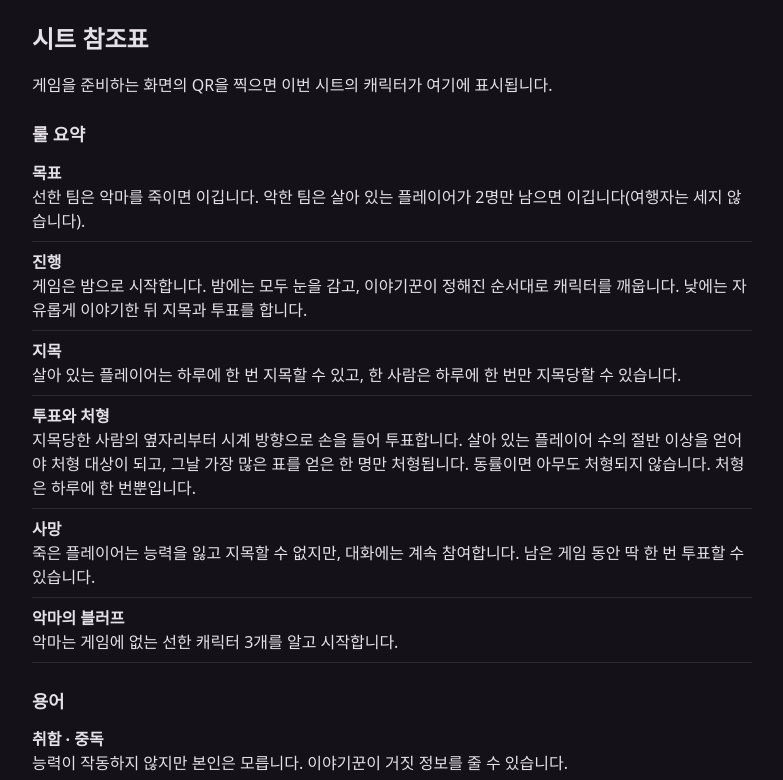
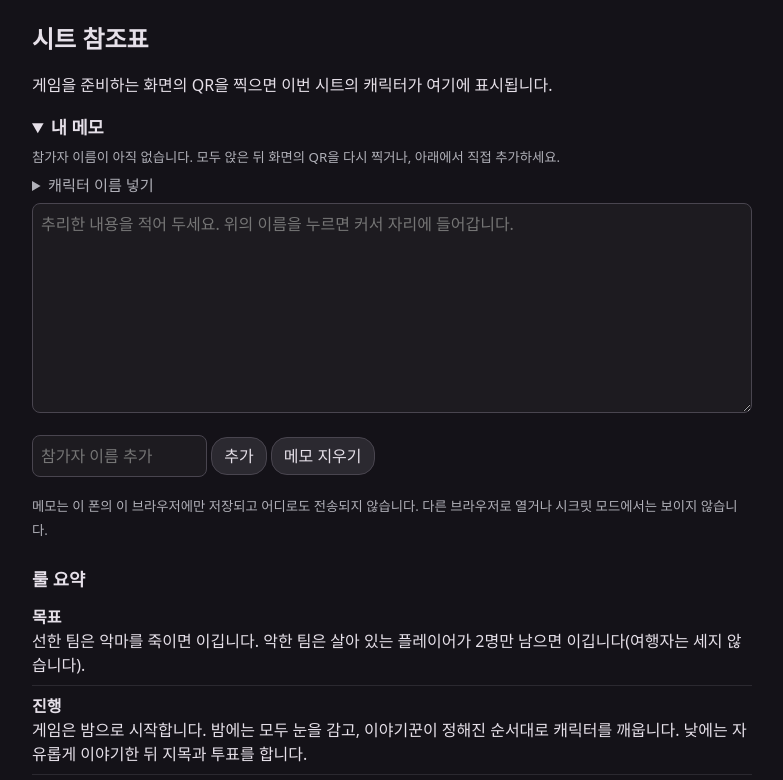
Before and after one commit to 8eatles/botc-sheet, a plain HTML site: page index.html in a window 1280 px wide. Shown: the top 780 px of the page, without its empty margins (248-1031 px from the left). Drawn offline with Linux system fonts and the light colour scheme.

Commit message:
Memo kept in the browser, with player and character name buttons
Co-Authored-By: Claude Fable 5.2 <noreply@anthropic.com>

```diff
--- a/index.html
+++ b/index.html
@@ -9,11 +9,21 @@ body{margin:0;background:#141218;color:#e6e0e9;font-family:system-ui,sans-serif;
 h1{font-size:1.5em;margin:.2em 0} h2{font-size:1.1em;margin:1.4em 0 .3em}
 .r{display:flex;gap:12px;padding:8px 0;border-bottom:1px solid #2b2930} .r img{width:56px;height:56px;flex:none}
 small{color:#b0b0b8}
+summary{font-size:1.1em;font-weight:bold;margin:1em 0 .4em;cursor:pointer} summary.sub{font-size:.95em;font-weight:normal;color:#b0b0b8;margin:.4em 0}
+.chips{display:flex;flex-wrap:wrap;gap:6px;margin:.4em 0} button{font:inherit;color:#e6e0e9;background:#2b2930;border:1px solid #49454f;border-radius:16px;padding:6px 12px}
+textarea,input{font:inherit;color:#e6e0e9;background:#1d1b20;border:1px solid #49454f;border-radius:8px;padding:8px;box-sizing:border-box} textarea{width:100%}
 .scroll{overflow-x:auto} table{border-collapse:collapse;font-variant-numeric:tabular-nums} td,th{padding:4px 10px;border-bottom:1px solid #2b2930;text-align:center}
 </style>
 </head>
 <body>
 <div id="app">불러오는 중…</div>
+<details id="memo"><summary>내 메모</summary>
+<div class="chips" id="names"></div>
+<details><summary class="sub">캐릭터 이름 넣기</summary><div class="chips" id="chars"></div></details>
+<textarea id="note" rows="8" placeholder="추리한 내용을 적어 두세요. 위의 이름을 누르면 커서 자리에 들어갑니다."></textarea>
+<p><input id="add" placeholder="참가자 이름 추가" size="12"> <button id="addb">추가</button> <button id="clear">메모 지우기</button></p>
+<small>메모는 이 폰의 이 브라우저에만 저장되고 어디로도 전송되지 않습니다. 다른 브라우저로 열거나 시크릿 모드에서는 보이지 않습니다.</small>
+</details>
 <h2 id="rules">룰 요약</h2>
 <div class="r"><div><b>목표</b><br>선한 팀은 악마를 죽이면 이깁니다. 악한 팀은 살아 있는 플레이어가 2명만 남으면 이깁니다(여행자는 세지 않습니다).</div></div>
 <div class="r"><div><b>진행</b><br>게임은 밤으로 시작합니다. 밤에는 모두 눈을 감고, 이야기꾼이 정해진 순서대로 캐릭터를 깨웁니다. 낮에는 자유롭게 이야기한 뒤 지목과 투표를 합니다.</div></div>
@@ -28,7 +38,7 @@ small{color:#b0b0b8}
 <div class="r"><div><b>마도서</b><br>이야기꾼이 모든 캐릭터와 상태를 기록해 두는 판입니다.</div></div>
 <script>
 // Public copy of the grimoire app's player sheet. The link carries the script itself and nothing about any game:
-//   #n=<script name>&r=<character ids, comma separated>[&t=1][&f=1][&x=<homebrew characters: base64url of deflated JSON [[id, name, team, ability], ...]>]
+//   #n=<script name>&r=<character ids, comma separated>[&t=1][&f=1][&p=<player names in seat order: base64url of UTF-8, one per line>][&x=<homebrew characters: base64url of deflated JSON [[id, name, team, ability], ...]>]
 //   t / f list the Travellers / the Fabled as well; the storyteller turns them on in the app's options
 const esc = s => String(s).replace(/[&<>"]/g, c => ({'&': '&amp;', '<': '&lt;', '>': '&gt;', '"': '&quot;'}[c]))
 const TEAMS = [['주민', '#3B7DD8'], ['외지인', '#2FA7B8'], ['하수인', '#E0703F'], ['악마', '#C62828'], ['여행자', '#9C6BD3'], ['전설', '#D4A72C']]
@@ -39,6 +49,46 @@ const inflate = async b64 => {
   return JSON.parse(await new Response(new Blob([bytes]).stream().pipeThrough(new DecompressionStream('deflate'))).text())
 }
 let DB
+// ---- the player's own notes: kept in this browser only
+const $ = id => document.getElementById(id)
+const get = k => { try { return localStorage.getItem(k) || '' } catch (e) { return '' } }, put = (k, v) => { try { localStorage.setItem(k, v) } catch (e) {} }
+const list = k => { try { return JSON.parse(get(k) || '[]') } catch (e) { return [] } }
+const utf8 = b64 => new TextDecoder().decode(Uint8Array.from(atob(b64.replace(/-/g, '+').replace(/_/g, '/')), c => c.charCodeAt(0)))
+// puts a name where the cursor is, with a space after it
+function insert(text) {
+  const n = $('note'), at = n.selectionStart == null ? n.value.length : n.selectionStart
+  n.value = n.value.slice(0, at) + text + ' ' + n.value.slice(n.selectionEnd == null ? at : n.selectionEnd)
+  put('botc-memo', n.value)
+  if (n.focus) { n.focus(); n.selectionStart = n.selectionEnd = at + text.length + 1 }
+}
+const chip = (label, text) => `<button data-t="${esc(text)}">${esc(label)}</button>`
+function names() {
+  const p = new URLSearchParams(location.hash.slice(1)).get('p')
+  let seated = list('botc-seated')
+  try { if (p) seated = utf8(p).split('\n') } catch (e) {}
+  if (p) put('botc-seated', JSON.stringify(seated))   // a later visit without names in the link still has them
+  $('names').innerHTML = seated.map((n, i) => chip(`${i + 1} ${n}`.trim(), n || `${i + 1}번`)).concat(list('botc-added').filter(n => !seated.includes(n)).map(n => chip(n, n))).join('')
+    || '<small>참가자 이름이 아직 없습니다. 모두 앉은 뒤 화면의 QR을 다시 찍거나, 아래에서 직접 추가하세요.</small>'
+}
+function memo() {
+  $('note').value = get('botc-memo')
+  $('memo').open = get('botc-memo-open') != '0'
+  $('memo').addEventListener('toggle', () => put('botc-memo-open', $('memo').open ? '1' : '0'))
+  $('note').addEventListener('input', () => put('botc-memo', $('note').value))
+  for (const id of ['names', 'chars']) $(id).addEventListener('click', e => { const t = e.target.dataset && e.target.dataset.t; if (t) insert(t) })
+  $('addb').addEventListener('click', () => {
+    const n = $('add').value.trim(), added = list('botc-added')
+    if (!n) return
+    if (!added.includes(n)) put('botc-added', JSON.stringify(added.concat(n)))
+    $('add').value = ''; names()
+  })
+  // asks by changing its own label, so nothing is lost to one stray tap
+  $('clear').addEventListener('click', () => {
+    if ($('clear').textContent != '한 번 더 누르면 지워집니다') { $('clear').textContent = '한 번 더 누르면 지워집니다'; setTimeout(() => { $('clear').textContent = '메모 지우기' }, 3000); return }
+    $('note').value = ''; put('botc-memo', ''); put('botc-added', '[]'); $('clear').textContent = '메모 지우기'; names()
+  })
+  names()
+}
 async function load() {
   const app = document.getElementById('app'), p = new URLSearchParams(location.hash.slice(1)), ids = (p.get('r') || '').split(',').filter(Boolean)
   if (!ids.length && !p.get('x')) { app.innerHTML = '<h1>시트 참조표</h1><p>게임을 준비하는 화면의 QR을 찍으면 이번 시트의 캐릭터가 여기에 표시됩니다.</p>'; return }
@@ -52,6 +102,7 @@ async function load() {
     const has = id => roles.some(r => r[0] == id), nm = id => DB.roles[id][0], ns = [5, 6, 7, 8, 9, 10, 11, 12, 13, 14, 15]
     const jinxes = DB.jinxes.filter(j => ids.includes(j[0]) && ids.includes(j[1]))
     document.title = p.get('n') || '이번 시트'
+    $('chars').innerHTML = roles.filter(r => r[3] < 4).map(r => chip(r[1], r[1])).join('')
     app.innerHTML = `<h1>${esc(p.get('n') || '이번 시트')}</h1>`
       + TEAMS.map((t, i) => { const mine = roles.filter(r => r[3] == i); const rows = mine.map(r =>
         `<div class="r">${r[5] ? `<img src="icons/${r[5]}" alt="" loading="lazy">` : ''}<div><b>${esc(r[1])}</b>${r[2] && r[2] != r[1] ? ` <small>${esc(r[2])}</small>` : ''}<br>${esc(r[4])}</div></div>`).join('')
@@ -61,8 +112,9 @@ async function load() {
       + TEAMS.slice(0, 4).map((t, i) => `<tr><td style="color:${t[1]}">${t[0]}</td>${ns.map(n => `<td>${count(n)[i]}</td>`).join('')}</tr>`).join('') + `</table></div>`
   } catch (e) { app.innerHTML = '<h1>시트를 불러오지 못했습니다</h1><p>인터넷 연결을 확인하고 QR을 다시 찍어 주세요.</p>' }
 }
+memo()
 load()
-addEventListener('hashchange', load)
+addEventListener('hashchange', () => { names(); load() })
 </script>
 <p style="margin-top:2em"><img src="ccc.png" alt="Community Created Content" style="width:120px"><br><small>Blood on the Clocktower는 The Pandemonium Institute의 상표입니다. 이 페이지는 공식 페이지가 아닌 비상업적 팬 도구이며, 캐릭터 정보와 그림은 Community Created Content Policy에 따라 사용합니다.</small></p>
 </body>
```
